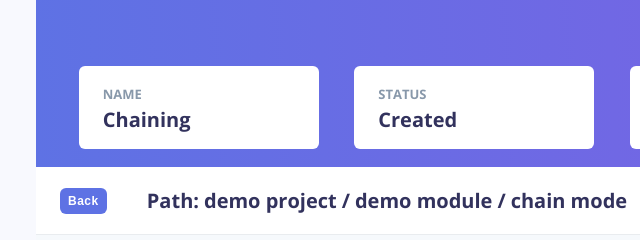
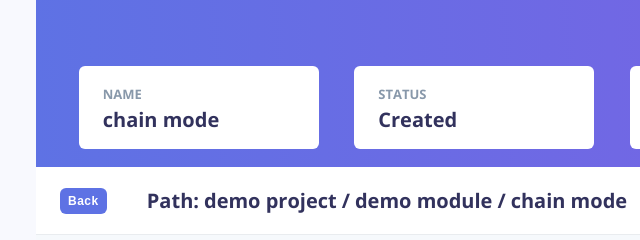
Before and after one commit to EgorNedelko/demo_chaining-actions, a plain HTML site: page index.html in a window 1280 px wide. Shown: the top 240 px of the page, 348-988 px from the left. Drawn offline with nearby package versions, Linux system fonts and the light colour scheme.

Commit message:
feat: change scen name to match the path

```diff
--- a/index.html
+++ b/index.html
@@ -16,11 +16,11 @@
          <div class="header-specs">
             <div class="specs-item">
                <h5>name</h5>
-               <span>chaining</span>
+               <span>chain mode</span>
             </div>
             <div class="specs-item">
                <h5>status</h5>
-               <span>created</span>
+               <span>Created</span>
             </div>
             <div class="specs-item">
                <h5>steps</h5>
--- a/style.css
+++ b/style.css
@@ -49,7 +49,7 @@ header {
    font-size: 20px;
    color: rgb(50, 50, 93);
    font-weight: bold;
-   text-transform: capitalize ;
+   /* text-transform: capitalize; */
 }
 
 .btns {
```
